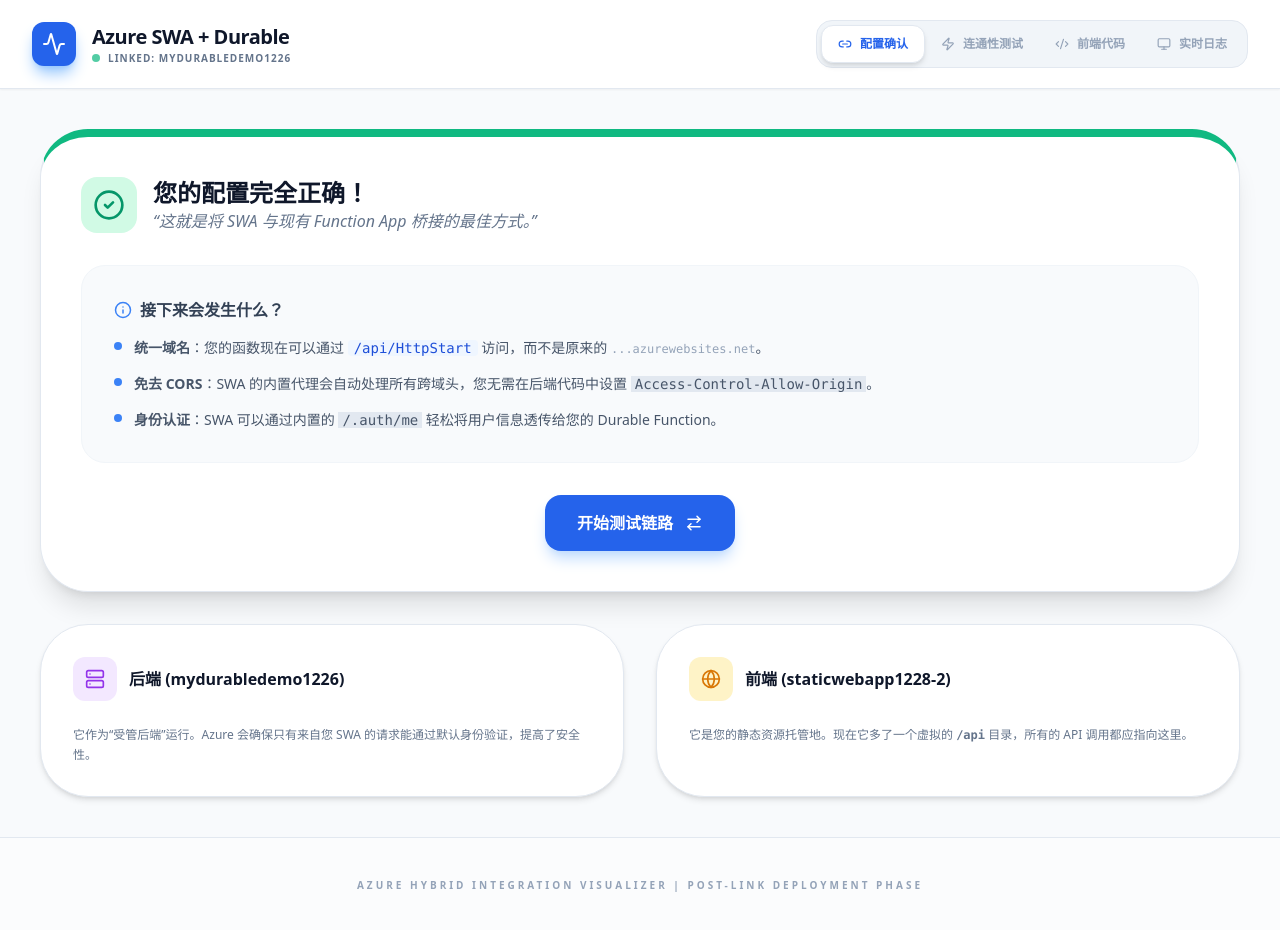
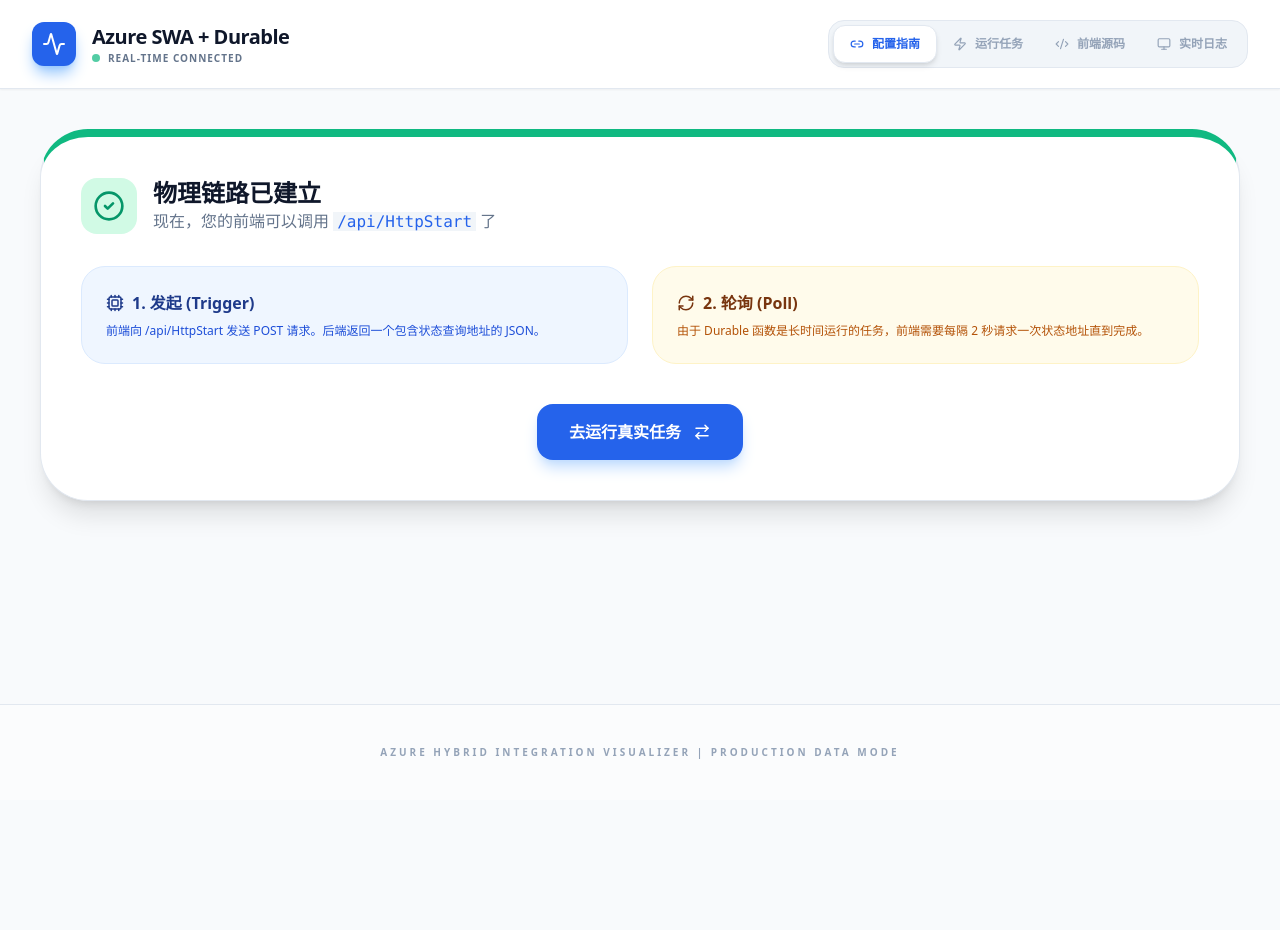
Before and after one commit to DennisZheng411/durable-monitor, a React (Vite) app: page / in a window 1280 px wide. Shown: the top 930 px of the page. After the commit the page ends 800 px from the top, so only its background shows below. Built offline with nearby package versions, Linux system fonts and the light colour scheme.

Commit message:
Update App.tsx

```diff
--- a/App.tsx
+++ b/App.tsx
@@ -1,6 +1,6 @@
 
-import React, { useState, useEffect } from 'react';
-import { LogEntry } from './types';
+import React, { useState, useEffect, useRef } from 'react';
+import { LogEntry, StepStatus } from './types';
 import { FRONTEND_FILES, INTEGRATION_GUIDE } from './constants';
 import SimulationConsole from './components/SimulationConsole';
 import CodeBlock from './components/CodeBlock';
@@ -18,18 +18,22 @@
   ArrowRightLeft,
   Settings,
   Info,
-  ExternalLink,
   ShieldCheck,
   Server,
   AlertCircle,
-  Database
+  Database,
+  Terminal,
+  RefreshCw,
+  Cpu
 } from 'lucide-react';
 
 const App: React.FC = () => {
-  const [activeTab, setActiveTab] = useState<'link-guide' | 'test-connection' | 'code' | 'logs'>('link-guide');
-  const [isTesting, setIsTesting] = useState(false);
-  const [testResult, setTestResult] = useState<{status: 'idle' | 'success' | 'error', message: string}>({status: 'idle', message: ''});
+  const [activeTab, setActiveTab] = useState<'link-guide' | 'run-workflow' | 'code' | 'logs'>('link-guide');
+  const [isRunning, setIsRunning] = useState(false);
+  const [runtimeStatus, setRuntimeStatus] = useState<string>('Idle');
+  const [finalResult, setFinalResult] = useState<any>(null);
   const [logs, setLogs] = useState<LogEntry[]>([]);
+  const pollIntervalRef = useRef<number | null>(null);
 
   const addLog = (message: string, level: 'info' | 'warn' | 'error' = 'info') => {
     setLogs(prev => [...prev, {
@@ -39,32 +43,65 @@
     }]);
   };
 
-  const testApiConnection = async () => {
-    setIsTesting(true);
-    setTestResult({status: 'idle', message: '正在测试 /api/HttpStart...'});
-    addLog("发起连通性测试: GET /api/HttpStart", "info");
+  // 核心逻辑：触发并轮询结果
+  const startRealWorkflow = async () => {
+    if (isRunning) return;
+
+    setIsRunning(true);
+    setFinalResult(null);
+    setRuntimeStatus('Starting...');
+    addLog("🚀 正在触发后端流程: POST /api/HttpStart", "info");
 
     try {
-      // 模拟请求，真实环境中这里会调用您的 Durable Function Starter
-      const response = await fetch('/api/HttpStart', { method: 'GET' });
+      // 1. 触发 Starter 函数
+      const response = await fetch('/api/HttpStart', {
+        method: 'POST',
+        headers: { 'Content-Type': 'application/json' }
+      });
 
-      if (response.status === 404) {
-        throw new Error("路径未找到 (404)。请确认已经在 Azure Portal 中完成了 Link 操作，并且函数代码已部署。");
-      }
+      if (!response.ok) throw new Error(`触发失败: ${response.status}`);
 
-      if (response.ok || response.status === 202) {
-        setTestResult({status: 'success', message: '连接成功！SWA 已成功识别后端函数。'});
-        addLog("✅ 链路通畅: 已通过 SWA 代理访问到后端", "info");
-      } else {
-        throw new Error(`服务器返回错误: ${response.status}`);
-      }
+      const clientUrls = await response.json();
+      const statusUrl = clientUrls.statusQueryGetUri;
+      addLog(`✅ 实例已启动: ID = ${clientUrls.id.substring(0, 8)}...`, "info");
+      addLog(`🔍 开始轮询状态...`, "info");
+
+      // 2. 开始轮询
+      pollIntervalRef.current = window.setInterval(async () => {
+        try {
+          const statusRes = await fetch(statusUrl);
+          const statusInfo = await statusRes.json();
+
+          setRuntimeStatus(statusInfo.runtimeStatus);
+          addLog(`当前状态: ${statusInfo.runtimeStatus}`, "info");
+
+          if (statusInfo.runtimeStatus === 'Completed') {
+            if (pollIntervalRef.current) clearInterval(pollIntervalRef.current);
+            setFinalResult(statusInfo.output);
+            setIsRunning(false);
+            addLog("🎉 任务圆满完成！已获取结果。", "info");
+          } else if (statusInfo.runtimeStatus === 'Failed' || statusInfo.runtimeStatus === 'Terminated') {
+            if (pollIntervalRef.current) clearInterval(pollIntervalRef.current);
+            setIsRunning(false);
+            addLog("❌ 后端任务执行出错", "error");
+          }
+        } catch (pollErr) {
+          console.error("轮询异常:", pollErr);
+        }
+      }, 2000);
+
     } catch (err: any) {
-      setTestResult({status: 'error', message: err.message});
-      addLog(`❌ 测试失败: ${err.message}`, "error");
-    } finally {
-      setIsTesting(false);
+      addLog(`❌ 启动失败: ${err.message}`, "error");
+      setRuntimeStatus('Failed');
+      setIsRunning(false);
     }
   };
+
+  useEffect(() => {
+    return () => {
+      if (pollIntervalRef.current) clearInterval(pollIntervalRef.current);
+    };
+  }, []);
 
   return (
     <div className="min-h-screen flex flex-col font-sans bg-[#f8fafc] text-slate-900">
@@ -77,16 +114,16 @@
             <h1 className="text-xl font-black tracking-tight text-slate-900">Azure SWA + Durable</h1>
             <div className="flex items-center gap-2">
                <span className="flex h-2 w-2 rounded-full bg-emerald-500 animate-pulse"></span>
-               <span className="text-[10px] font-bold text-slate-500 uppercase tracking-widest">Linked: mydurabledemo1226</span>
+               <span className="text-[10px] font-bold text-slate-500 uppercase tracking-widest">Real-time Connected</span>
             </div>
           </div>
         </div>
 
         <nav className="flex bg-slate-100 p-1 rounded-2xl border border-slate-200">
           {[
-            { id: 'link-guide', icon: <Link2 size={14}/>, label: '配置确认' },
-            { id: 'test-connection', icon: <Zap size={14}/>, label: '连通性测试' },
-            { id: 'code', icon: <Code2 size={14}/>, label: '前端代码' },
+            { id: 'link-guide', icon: <Link2 size={14}/>, label: '配置指南' },
+            { id: 'run-workflow', icon: <Zap size={14}/>, label: '运行任务' },
+            { id: 'code', icon: <Code2 size={14}/>, label: '前端源码' },
             { id: 'logs', icon: <Monitor size={14}/>, label: '实时日志' }
           ].map((tab) => (
             <button
@@ -110,96 +147,130 @@
                        <CheckCircle2 size={32}/>
                     </div>
                     <div>
-                       <h2 className="text-2xl font-black text-slate-900">您的配置完全正确！</h2>
-                       <p className="text-slate-500 font-medium italic">“这就是将 SWA 与现有 Function App 桥接的最佳方式。”</p>
+                       <h2 className="text-2xl font-black text-slate-900">物理链路已建立</h2>
+                       <p className="text-slate-500 font-medium">现在，您的前端可以调用 <code className="bg-slate-100 px-1 text-blue-600">/api/HttpStart</code> 了</p>
                     </div>
                  </div>
 
-                 <div className="bg-slate-50 rounded-3xl p-8 border border-slate-100 mb-8">
-                    <h4 className="font-black text-slate-700 mb-4 flex items-center gap-2">
-                       <Info size={18} className="text-blue-500"/>
-                       接下来会发生什么？
-                    </h4>
-                    <ul className="space-y-4 text-sm text-slate-600 font-medium">
-                       <li className="flex gap-3">
-                          <div className="mt-1 w-2 h-2 rounded-full bg-blue-500 shrink-0"></div>
-                          <span><b>统一域名</b>：您的函数现在可以通过 <code className="bg-blue-50 text-blue-700 px-1.5 rounded">/api/HttpStart</code> 访问，而不是原来的 <code className="text-slate-400 text-xs">...azurewebsites.net</code>。</span>
-                       </li>
-                       <li className="flex gap-3">
-                          <div className="mt-1 w-2 h-2 rounded-full bg-blue-500 shrink-0"></div>
-                          <span><b>免去 CORS</b>：SWA 的内置代理会自动处理所有跨域头，您无需在后端代码中设置 <code className="bg-slate-200 px-1">Access-Control-Allow-Origin</code>。</span>
-                       </li>
-                       <li className="flex gap-3">
-                          <div className="mt-1 w-2 h-2 rounded-full bg-blue-500 shrink-0"></div>
-                          <span><b>身份认证</b>：SWA 可以通过内置的 <code className="bg-slate-200 px-1">/.auth/me</code> 轻松将用户信息透传给您的 Durable Function。</span>
-                       </li>
-                    </ul>
+                 <div className="grid md:grid-cols-2 gap-6 mb-10">
+                    <div className="p-6 rounded-3xl bg-blue-50 border border-blue-100">
+                       <h4 className="font-black text-blue-900 mb-2 flex items-center gap-2"><Cpu size={18}/> 1. 发起 (Trigger)</h4>
+                       <p className="text-xs text-blue-700">前端向 /api/HttpStart 发送 POST 请求。后端返回一个包含状态查询地址的 JSON。</p>
+                    </div>
+                    <div className="p-6 rounded-3xl bg-amber-50 border border-amber-100">
+                       <h4 className="font-black text-amber-900 mb-2 flex items-center gap-2"><RefreshCw size={18}/> 2. 轮询 (Poll)</h4>
+                       <p className="text-xs text-amber-700">由于 Durable 函数是长时间运行的任务，前端需要每隔 2 秒请求一次状态地址直到完成。</p>
+                    </div>
                  </div>
 
                  <div className="flex justify-center">
                     <button
-                      onClick={() => setActiveTab('test-connection')}
+                      onClick={() => setActiveTab('run-workflow')}
                       className="px-8 py-4 bg-blue-600 text-white rounded-2xl font-black shadow-lg shadow-blue-200 hover:bg-blue-700 transition-all flex items-center gap-3"
                     >
-                       开始测试链路 <ArrowRightLeft size={18}/>
+                       去运行真实任务 <ArrowRightLeft size={18}/>
                     </button>
-                 </div>
-              </div>
-
-              <div className="grid md:grid-cols-2 gap-8">
-                 <div className="bg-white p-8 rounded-[3rem] border border-slate-200 shadow-md">
-                    <div className="flex items-center gap-3 mb-6">
-                       <div className="p-3 bg-purple-100 text-purple-600 rounded-xl"><Server size={20}/></div>
-                       <h4 className="font-black">后端 (mydurabledemo1226)</h4>
-                    </div>
-                    <p className="text-xs text-slate-500 leading-relaxed">
-                       它作为“受管后端”运行。Azure 会确保只有来自您 SWA 的请求能通过默认身份验证，提高了安全性。
-                    </p>
-                 </div>
-                 <div className="bg-white p-8 rounded-[3rem] border border-slate-200 shadow-md">
-                    <div className="flex items-center gap-3 mb-6">
-                       <div className="p-3 bg-amber-100 text-amber-600 rounded-xl"><Globe size={20}/></div>
-                       <h4 className="font-black">前端 (staticwebapp1228-2)</h4>
-                    </div>
-                    <p className="text-xs text-slate-500 leading-relaxed">
-                       它是您的静态资源托管地。现在它多了一个虚拟的 <code className="font-bold">/api</code> 目录，所有的 API 调用都应指向这里。
-                    </p>
                  </div>
               </div>
            </div>
         )}
 
-        {activeTab === 'test-connection' && (
-           <div className="animate-in zoom-in-95 duration-500 space-y-8">
-              <div className="bg-white p-12 rounded-[4rem] border border-slate-200 shadow-xl text-center">
-                 <div className={`w-20 h-20 rounded-3xl flex items-center justify-center mx-auto mb-6 transition-all duration-500 ${
-                    testResult.status === 'success' ? 'bg-emerald-500 text-white rotate-[360deg]' :
-                    testResult.status === 'error' ? 'bg-red-500 text-white animate-shake' : 'bg-blue-600 text-white'
-                 }`}>
-                    {isTesting ? <Loader2 className="animate-spin" size={32}/> :
-                     testResult.status === 'success' ? <CheckCircle2 size={32}/> :
-                     testResult.status === 'error' ? <AlertCircle size={32}/> : <Play size={32}/>}
-                 </div>
-                 <h2 className="text-2xl font-black mb-2">链路连通性自检</h2>
-                 <p className="text-slate-400 text-sm mb-8 font-medium">点击下方按钮，我们将尝试通过 SWA 代理访问您的后端接口</p>
+        {activeTab === 'run-workflow' && (
+           <div className="animate-in zoom-in-95 duration-500 grid md:grid-cols-3 gap-8">
+              {/* 左侧：控制面板 */}
+              <div className="md:col-span-1 space-y-6">
+                 <div className="bg-white p-8 rounded-[2.5rem] border border-slate-200 shadow-xl">
+                    <h3 className="text-lg font-black mb-6">执行控制器</h3>
+                    <div className="space-y-4">
+                       <div className="p-4 rounded-2xl bg-slate-50 border border-slate-100">
+                          <span className="text-[10px] font-bold text-slate-400 uppercase">当前状态</span>
+                          <div className="flex items-center gap-2 mt-1">
+                             <div className={`w-2 h-2 rounded-full ${isRunning ? 'bg-amber-500 animate-pulse' : runtimeStatus === 'Completed' ? 'bg-emerald-500' : 'bg-slate-300'}`}></div>
+                             <span className="font-black text-slate-700">{runtimeStatus}</span>
+                          </div>
+                       </div>
 
-                 <div className="max-w-md mx-auto mb-10 p-6 rounded-2xl bg-slate-50 border border-slate-100 min-h-[100px] flex items-center justify-center">
-                    <p className={`font-bold ${testResult.status === 'success' ? 'text-emerald-600' : testResult.status === 'error' ? 'text-red-600' : 'text-slate-400'}`}>
-                       {testResult.message || "准备就绪"}
-                    </p>
+                       <button
+                         onClick={startRealWorkflow}
+                         disabled={isRunning}
+                         className="w-full py-4 bg-slate-900 text-white rounded-2xl font-black shadow-lg hover:bg-slate-800 disabled:opacity-50 transition-all active:scale-95 flex items-center justify-center gap-3"
+                       >
+                          {isRunning ? <Loader2 size={20} className="animate-spin"/> : <Play size={20}/>}
+                          {isRunning ? '正在运行...' : '开始执行后端流程'}
+                       </button>
+
+                       {finalResult && (
+                         <button
+                           onClick={() => {setFinalResult(null); setRuntimeStatus('Idle');}}
+                           className="w-full py-3 border border-slate-200 text-slate-400 rounded-xl text-xs font-bold hover:bg-slate-50"
+                         >
+                            清除结果
+                         </button>
+                       )}
+                    </div>
                  </div>
 
-                 <div className="flex flex-col gap-4 items-center">
-                    <button
-                      onClick={testApiConnection}
-                      disabled={isTesting}
-                      className="px-12 py-4 bg-slate-900 text-white rounded-2xl font-black shadow-xl hover:bg-slate-800 disabled:opacity-50 transition-all active:scale-95"
-                    >
-                       {isTesting ? '正在验证...' : '立即运行测试'}
-                    </button>
-                    <p className="text-[10px] text-slate-400 font-bold uppercase tracking-widest">
-                       Endpoint: {window.location.origin}/api/HttpStart
-                    </p>
+                 <div className="bg-blue-600 p-8 rounded-[2.5rem] text-white shadow-xl relative overflow-hidden">
+                    <div className="relative z-10">
+                       <h4 className="font-black mb-2 flex items-center gap-2"><Info size={18}/> 提示</h4>
+                       <p className="text-xs text-blue-100 leading-relaxed font-medium">
+                          点击运行后，应用将真正访问您的 Azure Function 后端。如果返回 404，请确认您的函数名为 "HttpStart"。
+                       </p>
+                    </div>
+                    <Terminal size={100} className="absolute -bottom-4 -right-4 text-blue-500/20 rotate-12" />
+                 </div>
+              </div>
+
+              {/* 右侧：结果展示 */}
+              <div className="md:col-span-2">
+                 <div className="bg-slate-900 rounded-[3rem] border border-slate-800 shadow-2xl overflow-hidden flex flex-col h-full min-h-[500px]">
+                    <div className="p-6 border-b border-white/10 flex justify-between items-center bg-white/5">
+                       <div className="flex items-center gap-3">
+                          <div className="p-2 bg-emerald-500/20 text-emerald-400 rounded-lg"><Database size={20}/></div>
+                          <span className="text-white font-black italic">FINAL RESULT FROM BACKEND</span>
+                       </div>
+                       {finalResult && <span className="text-[10px] bg-emerald-500 text-white px-2 py-1 rounded-full font-black animate-pulse">LIVE DATA</span>}
+                    </div>
+
+                    <div className="flex-1 p-10 flex flex-col items-center justify-center relative">
+                       {!isRunning && !finalResult && (
+                          <div className="text-center space-y-4">
+                             <div className="w-16 h-16 bg-white/5 rounded-2xl flex items-center justify-center mx-auto border border-white/10">
+                                <Activity size={32} className="text-slate-600"/>
+                             </div>
+                             <p className="text-slate-500 font-bold italic">等待数据注入...</p>
+                          </div>
+                       )}
+
+                       {isRunning && (
+                          <div className="text-center space-y-6">
+                             <div className="relative">
+                                <div className="w-24 h-24 border-4 border-blue-500/20 border-t-blue-500 rounded-full animate-spin"></div>
+                                <Cpu size={32} className="absolute top-1/2 left-1/2 -translate-x-1/2 -translate-y-1/2 text-blue-500 animate-pulse"/>
+                             </div>
+                             <div className="space-y-1">
+                                <p className="text-white font-black tracking-widest uppercase text-sm">Orchestration in Progress</p>
+                                <p className="text-slate-500 text-xs font-mono">Status: {runtimeStatus}</p>
+                             </div>
+                          </div>
+                       )}
+
+                       {finalResult && (
+                          <div className="w-full animate-in fade-in zoom-in-95 duration-500">
+                             <div className="bg-white/5 border border-white/10 rounded-3xl p-8 shadow-inner overflow-hidden">
+                                <pre className="text-emerald-400 font-mono text-sm overflow-x-auto whitespace-pre-wrap">
+                                   <code>{typeof finalResult === 'object' ? JSON.stringify(finalResult, null, 2) : finalResult}</code>
+                                </pre>
+                             </div>
+                             <div className="mt-8 flex items-center justify-center gap-4">
+                                <div className="flex -space-x-2">
+                                   {[1,2,3].map(i => <div key={i} className="w-8 h-8 rounded-full border-2 border-slate-900 bg-blue-600 flex items-center justify-center text-[10px] font-bold text-white">A{i}</div>)}
+                                </div>
+                                <p className="text-slate-400 text-xs font-bold uppercase tracking-widest">Backend Activities Completed Successfully</p>
+                             </div>
+                          </div>
+                       )}
+                    </div>
                  </div>
               </div>
            </div>
@@ -207,15 +278,6 @@
 
         {activeTab === 'code' && (
            <div className="space-y-8 animate-in slide-in-from-right-4 duration-500">
-              <div className="bg-blue-50 border-l-4 border-blue-500 p-6 rounded-r-2xl mb-8">
-                 <h4 className="font-black text-blue-900 flex items-center gap-2 mb-2">
-                    <Settings size={18}/> 开发建议
-                 </h4>
-                 <p className="text-sm text-blue-700 font-medium">
-                    在您的本地开发环境 (localhost)，请使用 <b>Azure Static Web Apps CLI (SWA CLI)</b> 进行开发。
-                    它能模拟 Azure 上的代理行为：<code className="bg-white/50 px-1">swa start http://localhost:3000 --api-location http://localhost:7071</code>
-                 </p>
-              </div>
               <CodeBlock code={FRONTEND_FILES[0].content} title="SwaIntegration.js" />
            </div>
         )}
@@ -228,7 +290,7 @@
       </main>
 
       <footer className="px-8 py-10 border-t border-slate-200 bg-white/50 text-center">
-         <p className="text-[10px] font-black text-slate-400 uppercase tracking-[0.3em]">Azure Hybrid Integration Visualizer | Post-Link Deployment Phase</p>
+         <p className="text-[10px] font-black text-slate-400 uppercase tracking-[0.3em]">Azure Hybrid Integration Visualizer | Production Data Mode</p>
       </footer>
     </div>
   );
```
